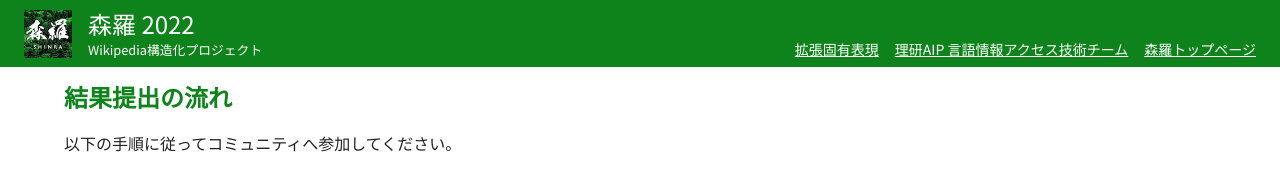
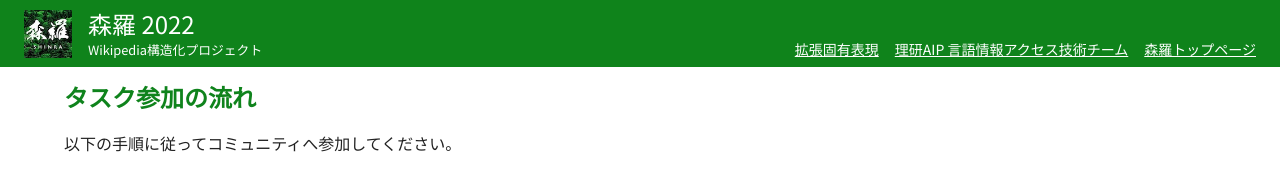
Before and after one commit to besna-institute/udagawa-shinra-project, a Next.js app: page /join in a window 1280 px wide. Shown: the top 173 px of the page. Built offline with nearby package versions, Linux system fonts and the light colour scheme.

Commit message:
Fix text

```diff
--- a/pages/join.tsx
+++ b/pages/join.tsx
@@ -108,7 +108,7 @@ const Join: NextPage = () => {
         }}
         theme="white"
       >
-        <h2 id="result-submission-flow">結果提出の流れ</h2>
+        <h2 id="result-submission-flow">タスク参加の流れ</h2>
         <p>以下の手順に従ってコミュニティへ参加してください。</p>
       </ContentBox>
       <div
```
